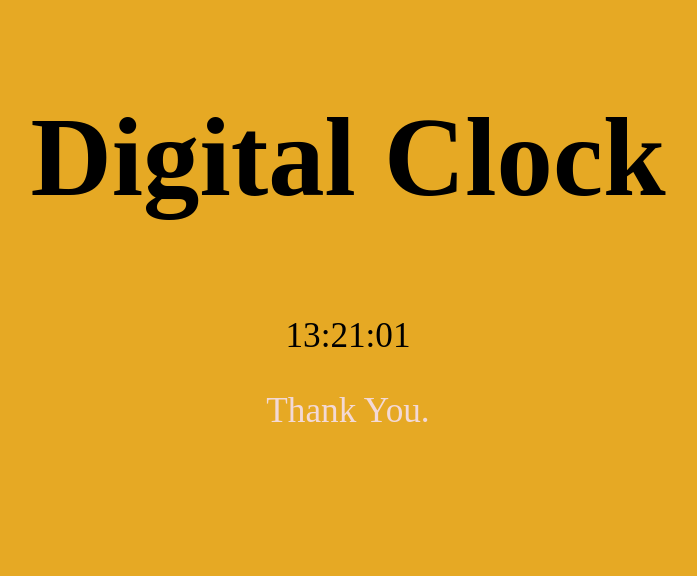
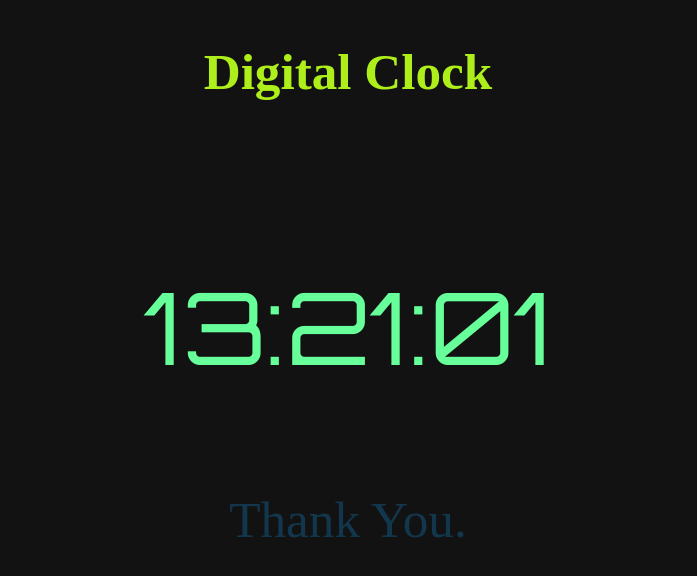
Before and after one commit to ar-papon/project-200, a plain HTML site: page index.html in a window 1280 px wide. Shown: the whole page, without its empty margins (292-989 px from the left). Drawn offline with Linux system fonts and the light colour scheme.

Commit message:
Update style.css

```diff
--- a/style.css
+++ b/style.css
@@ -1,17 +1,25 @@
+@import url('https://fonts.googleapis.com/css?family=Orbitron');
+
 h2
 {
-    color :black;
+    color :rgb(174, 238, 26);
     font-size: 320%;
 }
-
-
-p {
-color : rgba(245, 223, 238, 0.884);
-font-size: 100%;
+p{
+    color: rgba(21, 150, 224, 0.288);
+    font-size: 320%;
 }
 
 body
 {
- background-color: rgb(230, 169, 36);
- font-size :220%;
+ background-color: #121212;
+
 }
+#txt {
+    font-family: 'Orbitron', sans-serif;
+    color: #66ff99;
+    font-size: 100px;
+    text-align: center;
+    padding-top: 120px;
+    padding-bottom: 50px;
+}
```
